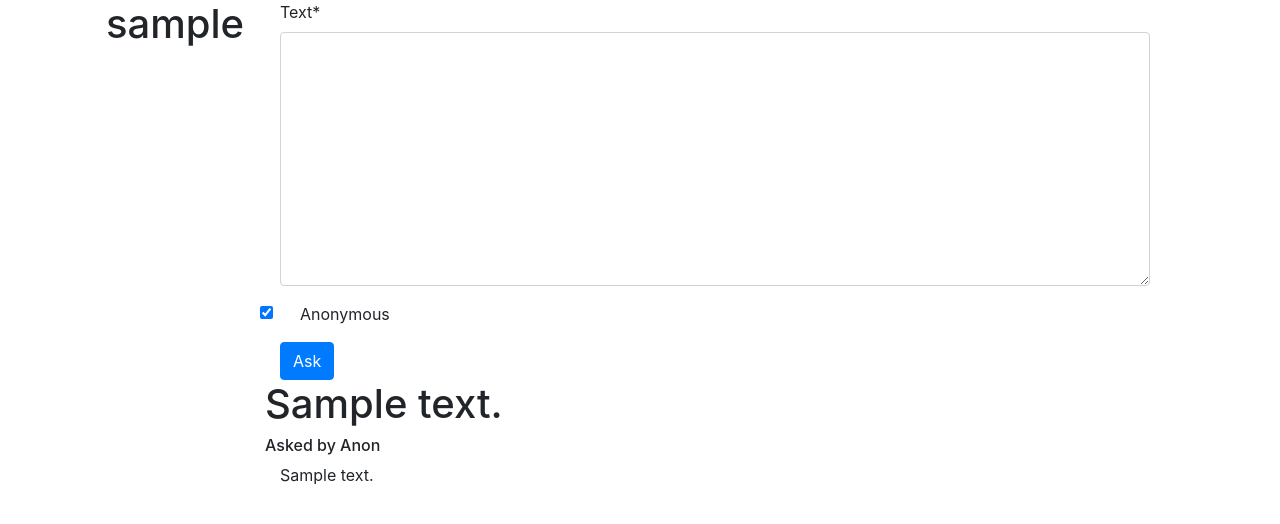
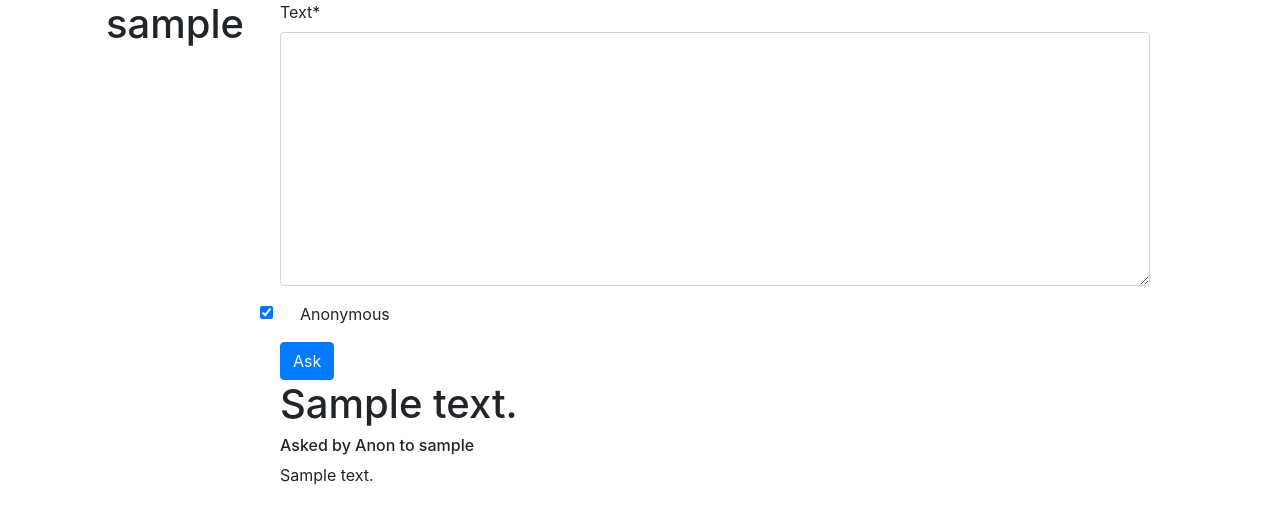
Before and after one commit to andreyvpng/askme, a Django app: page /u/1/ in a window 1280 px wide. Shown: the part 56-580 px from the top of the page. Run offline with Django 3.2, Linux system fonts and the light colour scheme; tables that the repository leaves empty hold one stand-in row (values such as "Sample post"); some libraries are stand-ins or nearby versions.

Commit message:
Moved displaying question to core/common/display_question.html

```diff
--- /dev/null
+++ b/django/core/templates/core/common/display_question.html
@@ -0,0 +1,19 @@
+<div class="question col-sm-12">
+  <div class="body">
+    <h1>{{ question.text }}</h1>
+  </div>
+  <div class="meta">
+    {% if question.anonymous %}
+    <h6>Asked by Anon to {{ question.asked_to }}</h6>
+    {% else %}
+    <h6>Asked by {{ question.user }} to {{ question.asked_to }}</h6>
+    {% endif %}
+  </div>
+</div>
+{% if question.answer %}
+<div class="answer col-sm-12">
+  <div class="body">
+  {{ question.answer.text }}
+  </div>
+</div>
+{% endif %}
--- a/django/core/templates/core/profile.html
+++ b/django/core/templates/core/profile.html
@@ -17,22 +17,7 @@
       <ul class="list-unstyled answers" >
         {% for question in questions %}
           <li class="row">
-            <div class="question">
-              <div class="body">
-                <h1>{{ question.text }}</h1>
-              </div>
-              <div class="meta" >
-                {% if question.anonymous %}
-                  <h6>Asked by Anon</h6>
-                {% else %}
-                  <h6>Asked by {{ question.user }}</h6>
-                {% endif %}
-              </div >
-            </div>
-            <div class="answer col-sm-12">
-              <div class="body" >
-                {{ question.answer.text }}
-              </div >
+            {% include 'core/common/display_question.html' %}
             </div>
           </li>
         {% endfor %}
```
Also changed, not shown: django/core/templates/core/answer_detail.html (+1 -19 lines).
